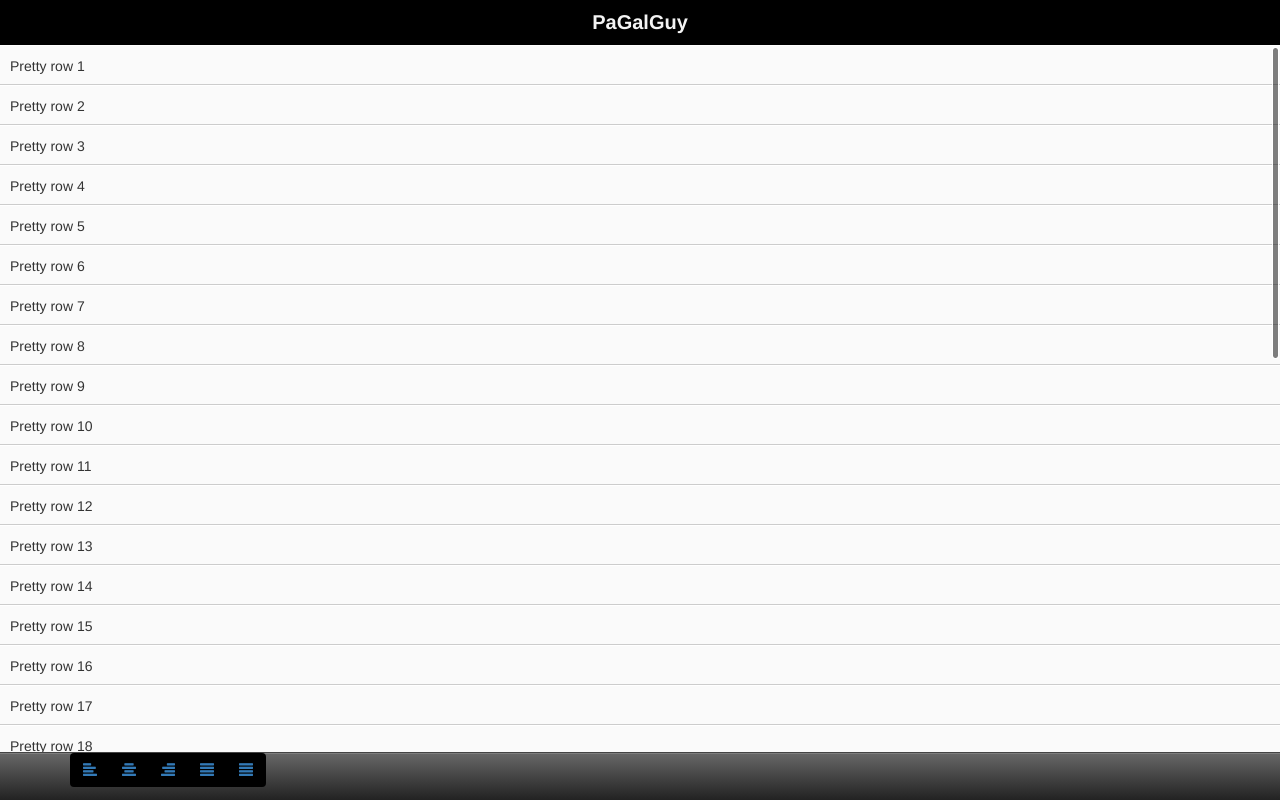
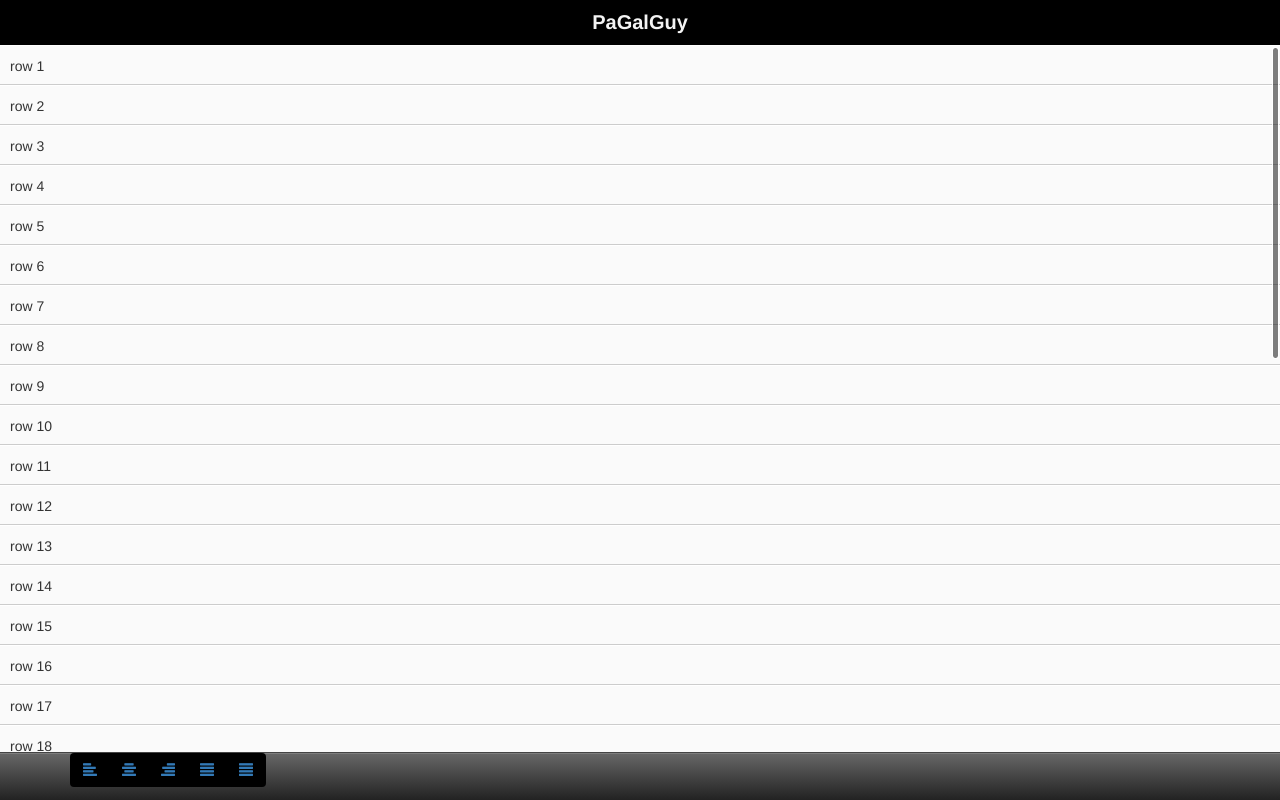
Before and after one commit to jibiabraham/mpg, a plain HTML site: page index.html in a window 1280 px wide. Drawn offline with nearby package versions, Linux system fonts and the light colour scheme.

Commit message:
minor textual update

```diff
--- a/index.html
+++ b/index.html
@@ -52,46 +52,46 @@
         <div id="wrapper">
             <div id="scroller">
                 <ul>
-                    <li>Pretty row 1</li>
-                    <li id="aaa">Pretty row 2</li>
-                    <li>Pretty row 3</li>
-                    <li>Pretty row 4</li>
-                    <li>Pretty row 5</li>
-                    <li>Pretty row 6</li>
-                    <li>Pretty row 7</li>
-                    <li>Pretty row 8</li>
-                    <li>Pretty row 9</li>
-                    <li>Pretty row 10</li>
-                    <li>Pretty row 11</li>
-                    <li>Pretty row 12</li>
-                    <li>Pretty row 13</li>
-                    <li>Pretty row 14</li>
-                    <li>Pretty row 15</li>
-                    <li>Pretty row 16</li>
-                    <li>Pretty row 17</li>
-                    <li>Pretty row 18</li>
-                    <li>Pretty row 19</li>
-                    <li>Pretty row 20</li>
-                    <li>Pretty row 21</li>
-                    <li>Pretty row 22</li>
-                    <li>Pretty row 23</li>
-                    <li>Pretty row 24</li>
-                    <li>Pretty row 25</li>
-                    <li>Pretty row 26</li>
-                    <li>Pretty row 27</li>
-                    <li>Pretty row 28</li>
-                    <li>Pretty row 29</li>
-                    <li>Pretty row 30</li>
-                    <li>Pretty row 31</li>
-                    <li>Pretty row 32</li>
-                    <li>Pretty row 33</li>
-                    <li>Pretty row 34</li>
-                    <li>Pretty row 35</li>
-                    <li>Pretty row 36</li>
-                    <li>Pretty row 37</li>
-                    <li>Pretty row 38</li>
-                    <li>Pretty row 39</li>
-                    <li>Pretty row 40</li>
+                    <li>row 1</li>
+                    <li>row 2</li>
+                    <li>row 3</li>
+                    <li>row 4</li>
+                    <li>row 5</li>
+                    <li>row 6</li>
+                    <li>row 7</li>
+                    <li>row 8</li>
+                    <li>row 9</li>
+                    <li>row 10</li>
+                    <li>row 11</li>
+                    <li>row 12</li>
+                    <li>row 13</li>
+                    <li>row 14</li>
+                    <li>row 15</li>
+                    <li>row 16</li>
+                    <li>row 17</li>
+                    <li>row 18</li>
+                    <li>row 19</li>
+                    <li>row 20</li>
+                    <li>row 21</li>
+                    <li>row 22</li>
+                    <li>row 23</li>
+                    <li>row 24</li>
+                    <li>row 25</li>
+                    <li>row 26</li>
+                    <li>row 27</li>
+                    <li>row 28</li>
+                    <li>row 29</li>
+                    <li>row 30</li>
+                    <li>row 31</li>
+                    <li>row 32</li>
+                    <li>row 33</li>
+                    <li>row 34</li>
+                    <li>row 35</li>
+                    <li>row 36</li>
+                    <li>row 37</li>
+                    <li>row 38</li>
+                    <li>row 39</li>
+                    <li>row 40</li>
                 </ul>
             </div>
         </div>
@@ -113,17 +113,19 @@
         <script src="js/ender.min.js"></script>
 
         <script type="text/javascript">
-            var myScroll;
-            function loaded() {
-                myScroll = $("#wrapper").iScroll();
-            }
-            document.addEventListener('touchmove', function (e) { e.preventDefault(); }, false);
-            document.addEventListener('DOMContentLoaded', loaded, false);
-            setTimeout(function() {
-                $("body").height(window.innerHeight);
-                $("#pg").text(window.innerHeight);
-                window.scrollTo(0, 1);
-            }, 1000);
+            $.domReady(function(){
+                var myScroll = $("#wrapper").iScroll();
+
+                /*Fix to hide the URL bar*/
+                setTimeout(function() {
+                    $("body").height(window.innerHeight);
+                    window.scrollTo(0, 1);
+                }, 10);
+            });
+
+            $(document).on("touchmove", function(e){
+                e.preventDefault();
+            });
         </script>
     </body>
 </html>
```
